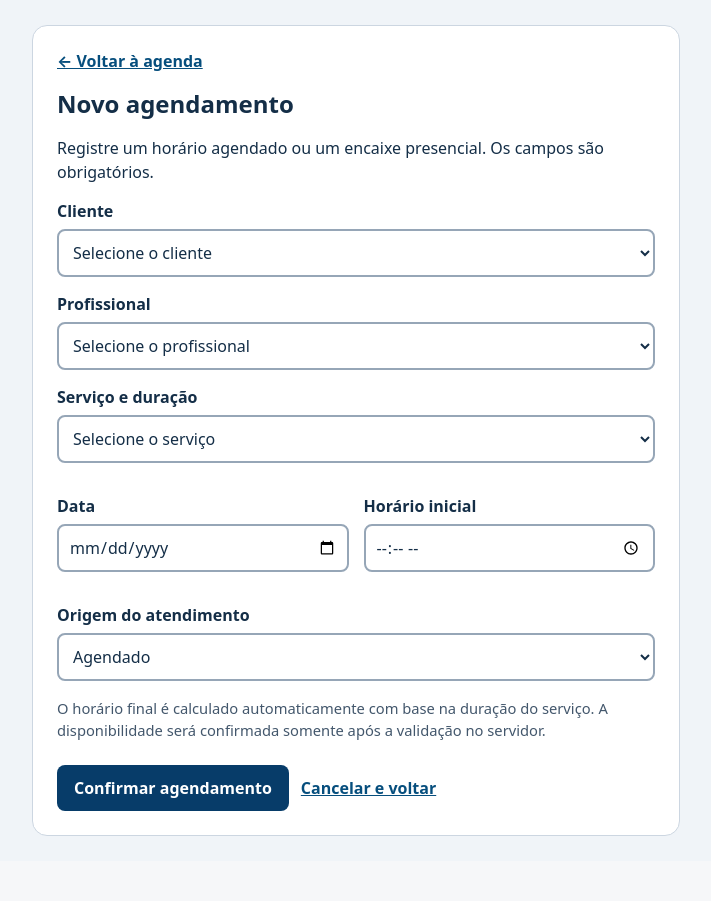
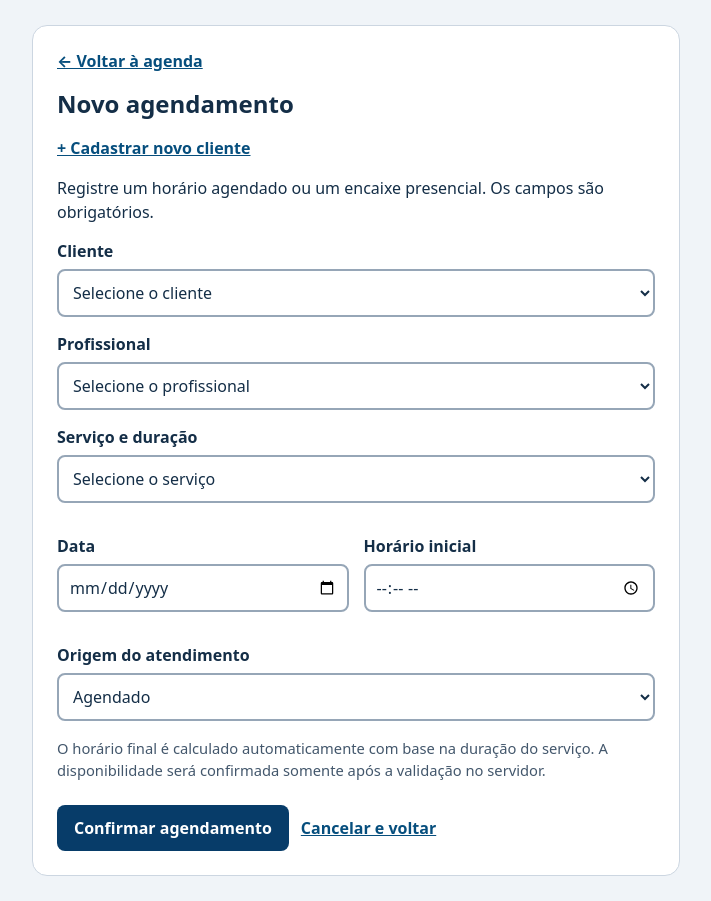
Before and after one commit to CarlosENunes93/agendafacil-corte-nobre, a Flask app: template app/templates/novo_agendamento.html in a window 1280 px wide. Shown: the part 117-1018 px from the top of the page, without its empty margins (284-995 px from the left). Before the commit the page ends 953 px from the top, so only its background shows below. Run offline with Flask 3, Linux system fonts and the light colour scheme; the template is opened without the code that fills it: most values are stand-ins (such as "Sample title", 1, 10 or a date in 2020).

Commit message:
feat: vincular formulario ao cadastro de clientes

```diff
--- a/app/templates/novo_agendamento.html
+++ b/app/templates/novo_agendamento.html
@@ -29,6 +29,7 @@
 <main><section aria-labelledby="titulo">
   <a href="{{ url_for('auth.agenda') }}">← Voltar à agenda</a>
   <h2 id="titulo">Novo agendamento</h2>
+  <p><a href="{{ url_for('auth.novo_cliente') }}">+ Cadastrar novo cliente</a></p>
   <p>Registre um horário agendado ou um encaixe presencial. Os campos são obrigatórios.</p>
   {% if erro %}<p class="erro" role="alert">{{ erro }}</p>{% endif %}
   {% if not clientes or not profissionais or not servicos %}
```
